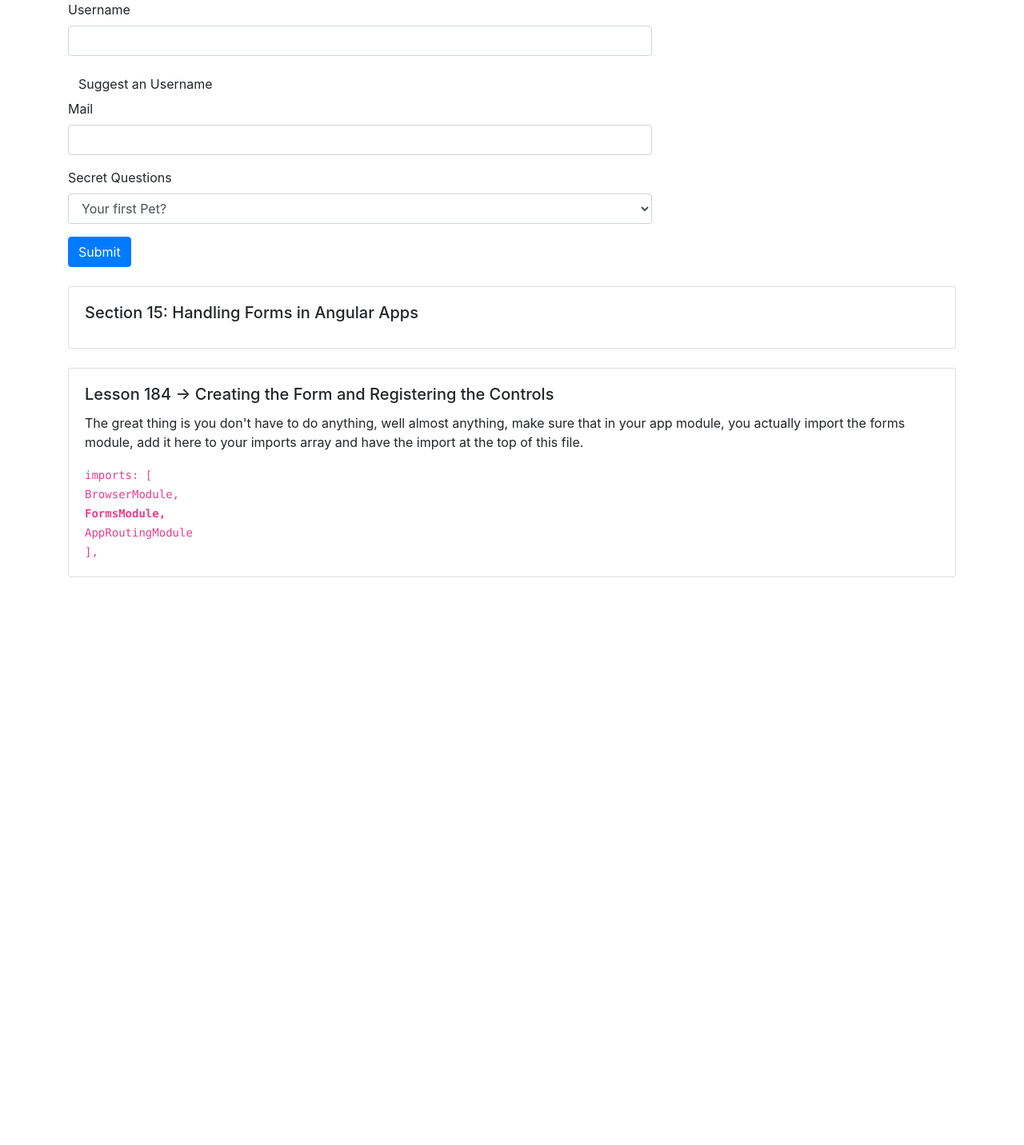
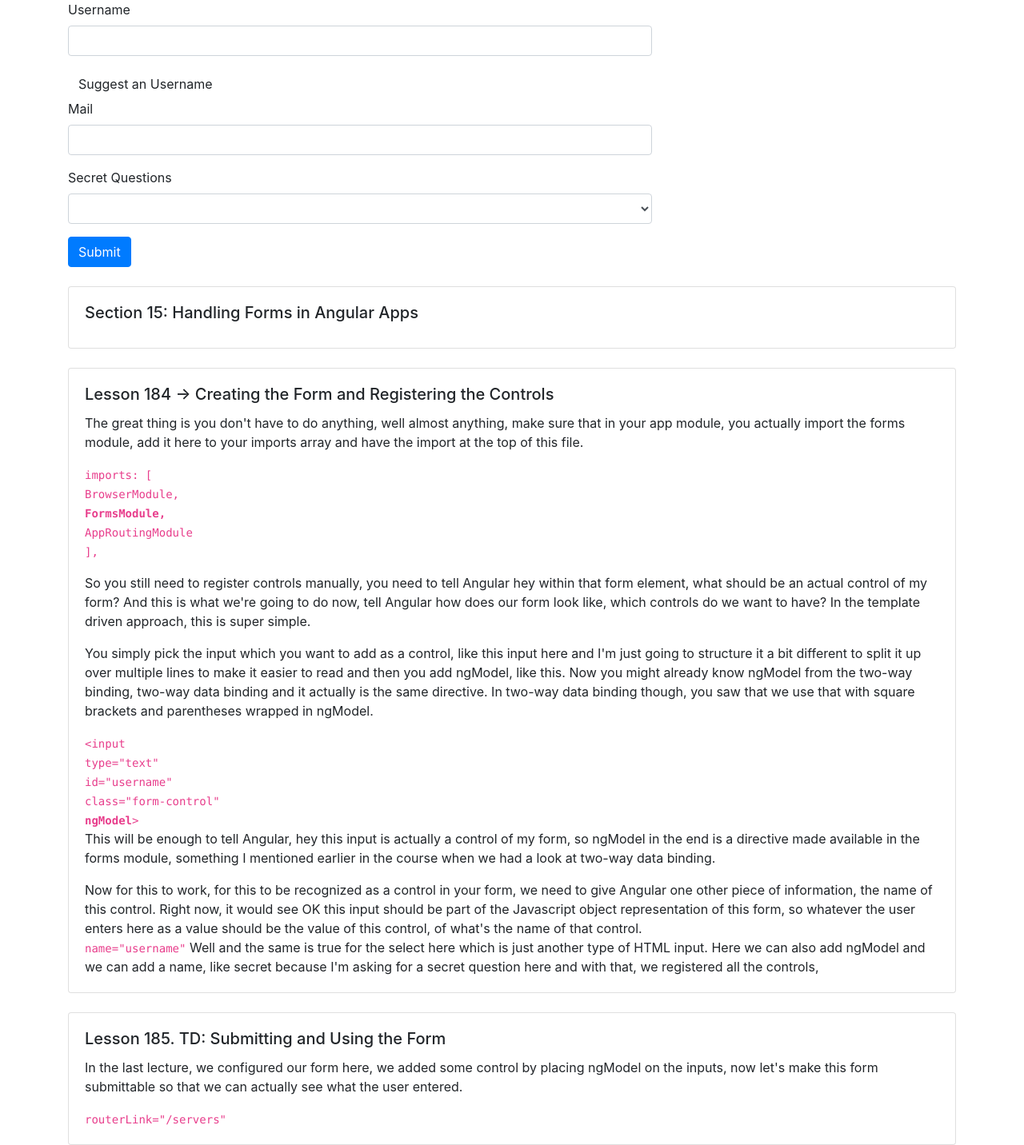
Before and after one commit to Sandro81/section15-Handling-forms-in-Angular-Apps, an Angular app: page / in a window 1280 px wide. Shown: the whole page at 80% size. Before the commit the page ends 800 px from the top, so only its background shows below. Built offline with nearby package versions, Linux system fonts and the light colour scheme.

Commit message:
section 15

```diff
--- a/src/app/app.component.html
+++ b/src/app/app.component.html
@@ -6,17 +6,30 @@
         <div id="user-data">
           <div class="form-group">
             <label for="username">Username</label>
-            <input type="text" id="username" class="form-control">
+            <input
+              type="text"
+              id="username"
+              class="form-control"
+              ngModel
+              name="username">
           </div>
           <button class="btn btn-default" type="button">Suggest an Username</button>
           <div class="form-group">
             <label for="email">Mail</label>
-            <input type="email" id="email" class="form-control">
+            <input type="email"
+                   id="email"
+                   name="email"
+                   ngModel
+                   class="form-control">
           </div>
         </div>
         <div class="form-group">
           <label for="secret">Secret Questions</label>
-          <select class="form-control" id="secret">
+          <select
+            class="form-control"
+            id="secret"
+            ngModel
+            name="secret">
             <option value="pet">Your first Pet?</option>
             <option value="teacher">Your first teacher?</option>
           </select>
@@ -50,8 +63,37 @@
             <b>FormsModule,</b> <br>
             AppRoutingModule<br>
             ],</code></p>
+
+          <p class="card-text"> So you still need to register controls manually, you need to tell Angular hey within that form element, what should be an actual control of my form? And this is what we're going to do now, tell Angular how does our form look like, which controls do we want to have? In the template driven approach, this is super simple. </p>
+          <p class="card-text">  You simply pick the input which you want to add as a control, like this input here and I'm just going to structure it a bit different to split it up over multiple lines to make it easier to read and then you add ngModel, like this. Now you might already know ngModel from the two-way binding, two-way data binding and it actually is the same directive. In two-way data binding though, you saw that we use that with square brackets and parentheses wrapped in ngModel.</p>
+
+          <p class="card-text"> <code> &#60;input <br>
+            type="text"<br>
+            id="username"<br>
+            class="form-control"<br>
+            <b>ngModel</b>></code> <br>
+
+            This will be enough to tell Angular, hey this input is actually a control of my form, so ngModel in the end is a directive made available in the forms module, something I mentioned earlier in the course when we had a look at two-way data binding.</p>
+
+
+          <p class="card-text">Now for this to work, for this to be recognized as a control in your form, we need to give Angular one other piece of information, the name of this control. Right now, it would see OK this input should be part of the Javascript object representation of this form, so whatever the user enters here as a value should be the value of this control, of what's the name of that control.
+            <br> <code>name="username"</code> Well and the same is true for the select here which is just another type of HTML input. Here we can also add ngModel and we can add a name, like secret because I'm asking for a secret question here and with that, we registered all the controls,</p>
+
         </div>
       </div>
+
+          <br>
+          <div class="card">
+            <div class="card-body">
+              <h5 class="card-title">Lesson 185. TD: Submitting and Using the Form</h5>
+              <p class="card-text"> In the last lecture, we configured our form here, we added some control by placing ngModel on the inputs, now let's make this form submittable so that we can actually see what the user entered.
+
+              </p>
+              <p class="card-text"> <code>routerLink="/servers" </code></p>
+            </div>
+          </div>
+
+
 
 
 
```
